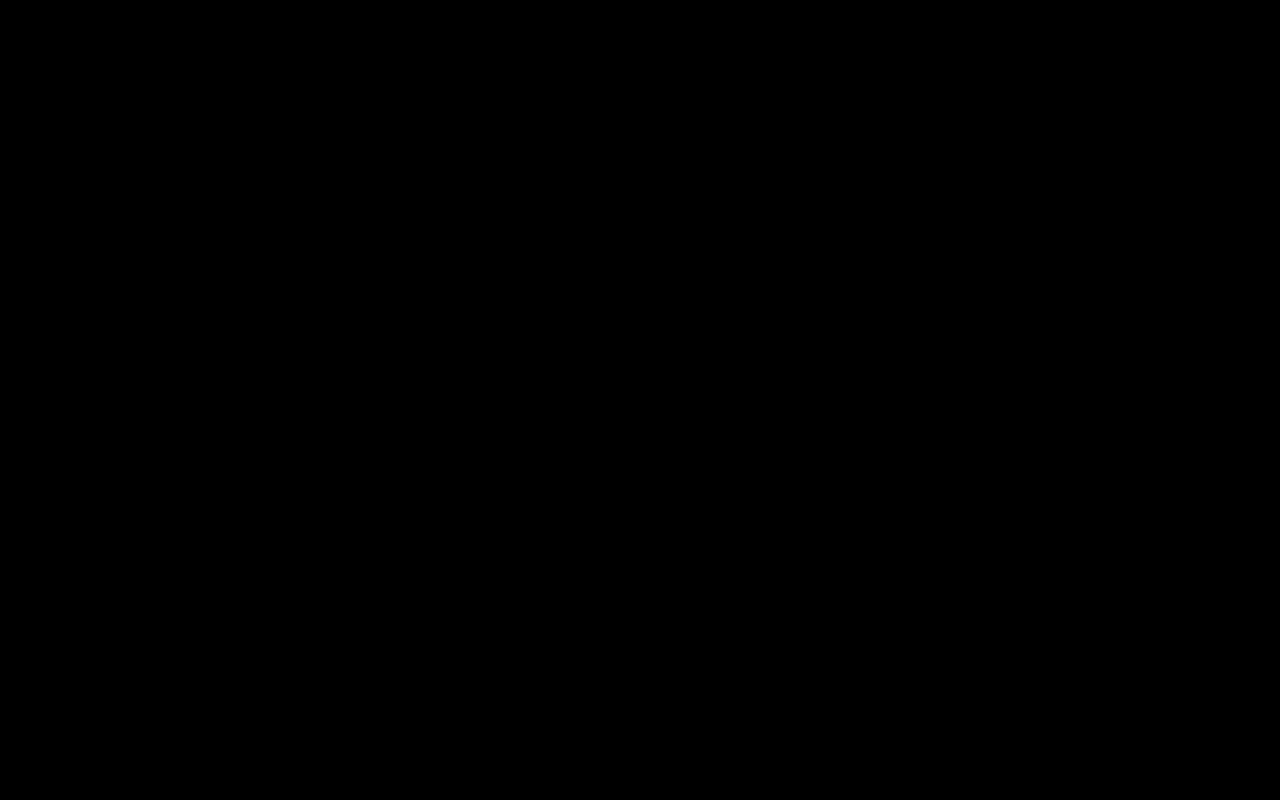
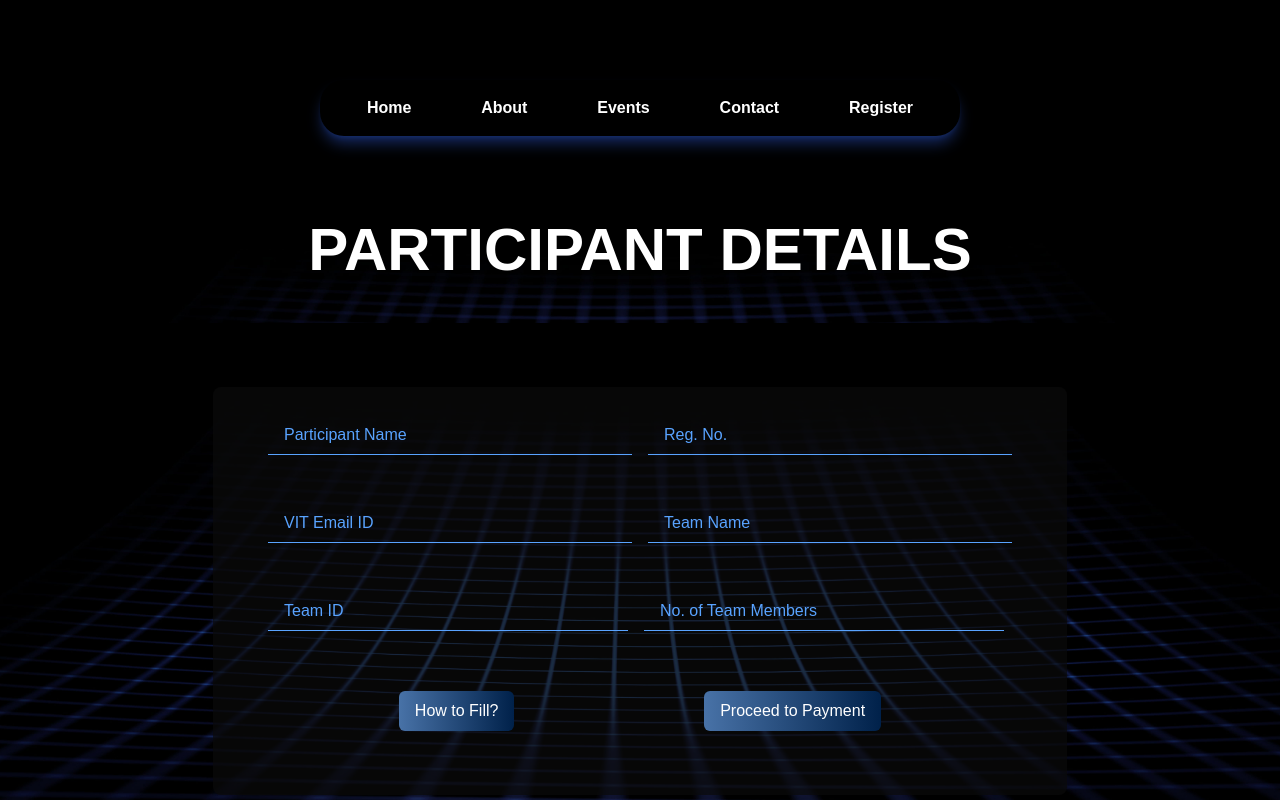
Before and after one commit to vishalpokuri/TAM_Gravitas_page, a React (Create React App) app: page /registration-ParticipantDetails in a window 1280 px wide. Before the commit this address had no page. Shown: the top 800 px of the page. Built offline with nearby package versions, Linux system fonts and the light colour scheme.

Commit message:
Participant Details and Modal Window

```diff
--- a/src/App.js
+++ b/src/App.js
@@ -2,6 +2,8 @@ import "./App.css";
 
 import SurvivalShowdown from "./pages/SurvivalShowdown";
 import CodeCortex from "./pages/CodeCortex";
+import ParticipantDetails from "./pages/ParticipantDetails";
+
 import { Route, BrowserRouter as Router, Routes } from "react-router-dom";
 import { Home } from "./pages/Home";
 function App() {
@@ -16,6 +18,7 @@ function App() {
             element={<SurvivalShowdown />}
           />
           <Route path="/registration-CodeCortex" element={<CodeCortex />} />
+          <Route path="/registration-ParticipantDetails" element={<ParticipantDetails />} />
         </Routes>
       </Router>
     </>
--- a/src/components/Button.js
+++ b/src/components/Button.js
@@ -1,7 +1,7 @@
 export function Button({ className, what, onClick }) {
   return (
     <button
-      className={`bg-gradient-to-r from-start to-end font-light p-2 rounded-md w-36 transform transition-transform duration-300 hover:-translate-y-2 ${className} text-white `}
+      className={`bg-gradient-to-r from-start to-end font-light px-4 py-2 rounded-md  transform transition-transform duration-300 hover:-translate-y-2 ${className} text-white `}
       onClick={onClick}
     >
       {what}
--- /dev/null
+++ b/src/components/Modal.js
@@ -0,0 +1,40 @@
+import React from "react";
+
+const Modal = ({ isOpen, onClose }) => {
+  if (!isOpen) return null;
+
+  return (
+    <div
+      className="fixed inset-0 bg-black bg-opacity-50 flex items-center justify-center z-50"
+      onClick={onClose}
+    >
+      <div
+        className="flex-col justify-center items-center bg-gray-900 text-white p-6 max-w-md w-full"
+        onClick={(e) => e.stopPropagation()}
+      >
+
+        <ol className="list-decimal list-inside space-y-2">
+          <li>Fill up all the details mentioned.</li>
+          <li>All the teammates should fill up the same team name and ID.</li>
+          <li>Team size: 2-4 members.</li>
+          <li>After filling up all the details, click 'Proceed to payment'.</li>
+          <li>
+            After that, you’ll be redirected to the official Gravitas'24 website.
+          </li>
+          <li>Complete the payment and YAY! You’re registered.</li>
+        </ol>
+        <center>
+        <button
+
+          onClick={onClose}
+          className="mt-6 bg-gradient-to-r from-start to-end font-light px-4 py-2 rounded-md  transform transition-transform duration-300 hover:-translate-y-2 text-white"
+        >
+          Close
+        </button>
+        </center>
+      </div>
+    </div>
+  );
+};
+
+export default Modal;
--- /dev/null
+++ b/src/components/TeamForm.js
@@ -0,0 +1,81 @@
+import bg from "../images/bluegrid.png";
+import { Button } from "./Button";
+import Modal from "./Modal";
+import React, { useState } from 'react';
+
+export default function TeamForm() {
+  const [isModalOpen, setIsModalOpen] = useState(false);
+
+  const handleOpenModal = () => setIsModalOpen(true);
+  const handleCloseModal = () => setIsModalOpen(false);
+
+  return (
+    <>
+      <div
+        className="w-full min-h-screen bg-black bg-cover bg-center flex flex-col items-center text-white"
+        style={{ backgroundImage: `url(${bg})` }}
+      >
+        <div className="w-11/12 md:w-4/5 lg:w-4/6 bg-cardbg bg-opacity-70 mt-8 md:mt-16 p-4 flex flex-col items-center rounded-lg">
+          <form className=" w-full max-w-3xl">
+            <div className="flex flex-col  md:flex-row mb-4 md:mb-6 p-3">
+              <input
+                type="text"
+                placeholder="Participant Name"
+                className="bg-transparent border-b border-solid border-phcolor placeholder:text-phcolor font-extralight p-2 md:p-4 h-10 flex-1 mb-4 md:mb-0 md:mr-2"
+                required
+              />
+              <input
+                type="text"
+                placeholder="Reg. No."
+                className="bg-transparent border-b border-solid border-phcolor placeholder:text-phcolor font-extralight p-2 md:p-4 h-10 flex-1 md:ml-2"
+                required
+              />
+            </div>
+            <div className="flex flex-col md:flex-row mb-4 md:mb-6 p-3">
+              <input
+                type="email"
+                placeholder="VIT Email ID"
+                className="bg-transparent border-b border-solid border-phcolor placeholder:text-phcolor font-extralight p-2 md:p-4 h-10 flex-1 mb-4 md:mb-0 md:mr-2"
+                required
+              />
+              <input
+                type="text"
+                placeholder="Team Name"
+                className="bg-transparent border-b border-solid border-phcolor placeholder:text-phcolor font-extralight p-2 md:p-4 h-10 flex-1 md:ml-2"
+                required
+              />
+            </div>
+            <div className="flex flex-col  md:flex-row mb-4 md:mb-6 p-3">
+            <input
+                type="text"
+                placeholder="Team ID"
+                className="bg-transparent border-b border-solid border-phcolor placeholder:text-phcolor font-extralight p-2 md:p-4 h-10 flex-1 mb-4 md:mb-0 md:mr-2"
+                required
+              />
+              <input
+                type="number"
+                placeholder="No. of Team Members"
+                className="bg-transparent border-b border-solid border-phcolor placeholder:text-phcolor font-extralight md:p-4 h-10 flex-1 mb-4 md:mb-0 md:mr-2 mx-2"
+                required
+              />
+             </div>
+
+            <div className="flex justify-center m-6 justify-around p-6">
+
+            <button
+              type="button"
+              onClick={handleOpenModal}
+              className="bg-gradient-to-r from-start to-end font-light px-4 py-2 rounded-md  transform transition-transform duration-300 hover:-translate-y-2 text-white">
+              How to Fill?
+            </button>
+            <Modal isOpen={isModalOpen} onClose={handleCloseModal} />
+
+            <Button what="Proceed to Payment" />
+            </div>
+          </form>
+        </div>
+
+      </div>
+    </>
+  );
+}
--- /dev/null
+++ b/src/pages/ParticipantDetails.js
@@ -0,0 +1,32 @@
+import React from "react";
+import { TeamCard } from "../components/TeamCard";
+import { Button } from "../components/Button";
+import bg from "../images/bluegrid.png";
+import { Footer } from "../components/Footer";
+import Nav from "../components/Nav";
+import TeamForm from "../components/TeamForm";
+
+function ParticipantDetails() {
+  window.scroll(0, 0);
+  return (
+    <>
+      <div className="w-screen h-30 bg-black flex justify-center py-10">
+        <Nav />
+      </div>
+
+      <div
+        className="w-screen h-screen bg-black bg-cover bg-center"
+        style={{ backgroundImage: `url(${bg})` }}
+      >
+        <div className="flex flex-col items-center text-white">
+          <h1 className="text-6xl leading-tight my-9">PARTICIPANT DETAILS</h1>
+
+          <TeamForm/>
+        </div>
+      </div>
+      <Footer />
+    </>
+  );
+}
+
+export default ParticipantDetails;
```
